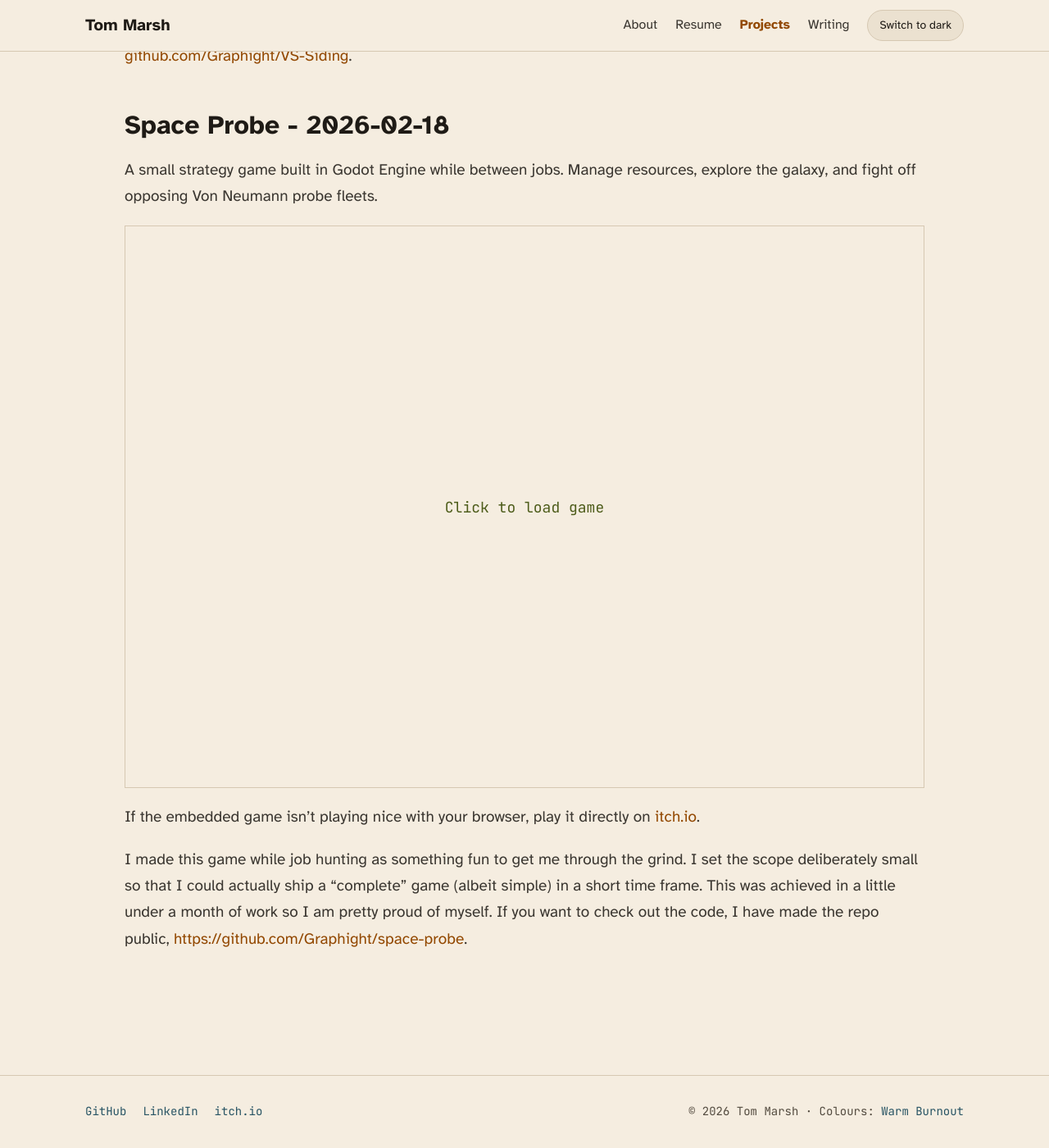
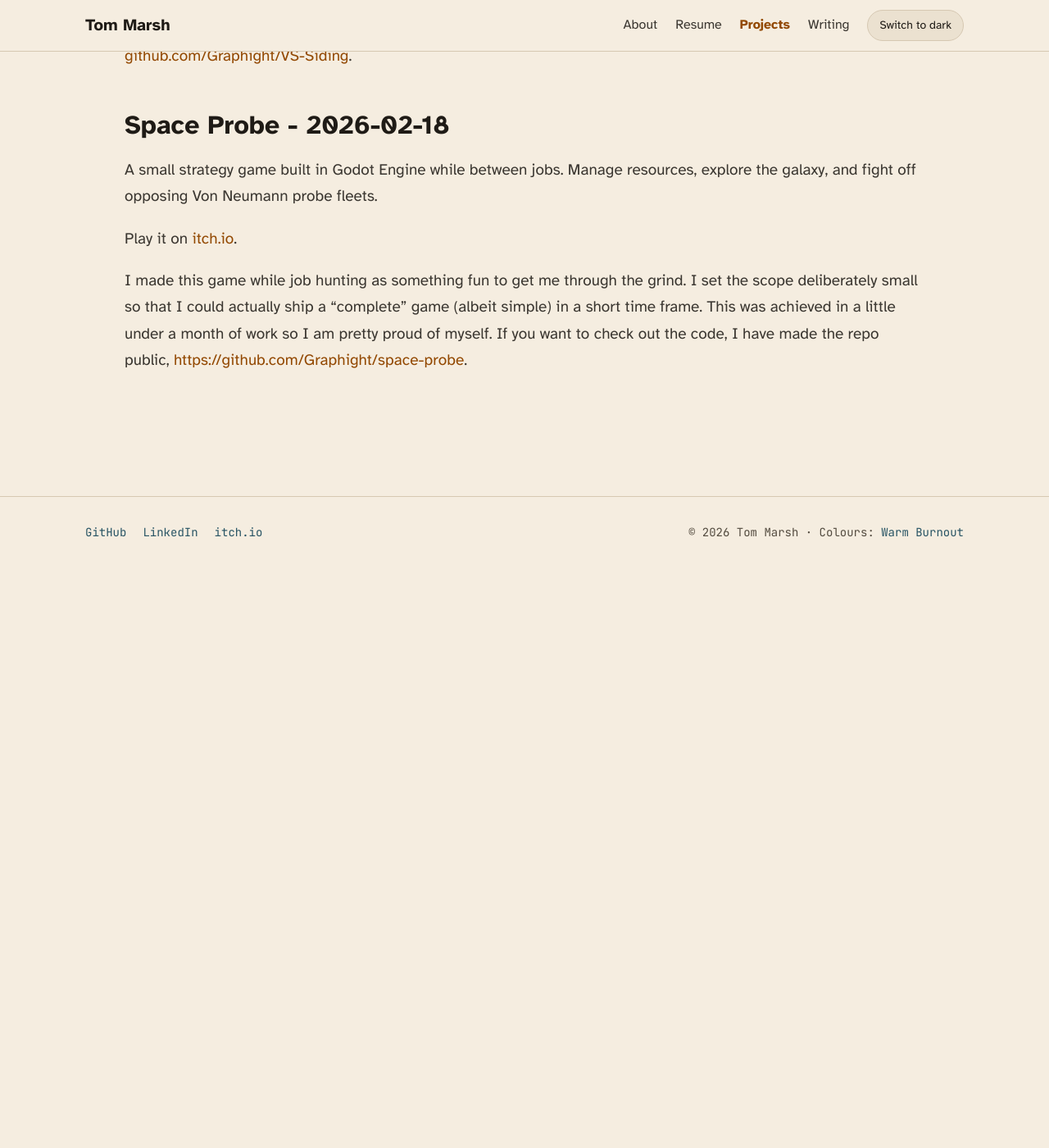
Before and after one commit to Graphight/Graphight.github.io, a Jekyll site: the page built from pages/projects.md, in a window 1280 px wide and 1400 px high, scrolled down 580 px. Shown: the whole window at 82% size. Built offline with Jekyll 4.4.1, drawn with Linux system fonts in a browser that asks for light colours; our own code applies the rules of GitHub Pages for plain Markdown files; after the commit the page ends 1274 px from its top, so only the background shows below that.

Commit message:
projects: link Space Probe on itch.io instead of embedding it

```diff
--- a/assets/css/site.scss
+++ b/assets/css/site.scss
@@ -256,7 +256,4 @@ $hero-band: 220px;
 .timeline ul { margin: 12px 0 0; padding-left: 1.2em; font-size: 17px; }
 .timeline ul li + li { margin-top: 6px; }
 
-.embed { display: block; width: 100%; aspect-ratio: 540 / 380; border: 1px solid var(--line); background: var(--bg); }
-button.embed { font: 18px/1.5 $mono; color: var(--str); cursor: pointer; }
-
 @import "syntax";
--- a/pages/projects.md
+++ b/pages/projects.md
@@ -24,9 +24,7 @@ The code is on GitHub at [github.com/Graphight/VS-Siding](https://github.com/Gra
 A small strategy game built in Godot Engine while between jobs.
 Manage resources, explore the galaxy, and fight off opposing Von Neumann probe fleets.
 
-<button class="embed" type="button" onclick="this.outerHTML='<iframe class=\'embed\' title=\'Space Probe\' src=\'https://itch.io/embed-upload/16448212?color=000000\' allowfullscreen></iframe>'">Click to load game</button>
-
-If the embedded game isn't playing nice with your browser, play it directly on [itch.io](https://graphight.itch.io/space-probe).
+Play it on [itch.io](https://graphight.itch.io/space-probe).
 
 I made this game while job hunting as something fun to get me through the grind.
 I set the scope deliberately small so that I could actually ship a "complete" game (albeit simple) in a short time frame.
```
